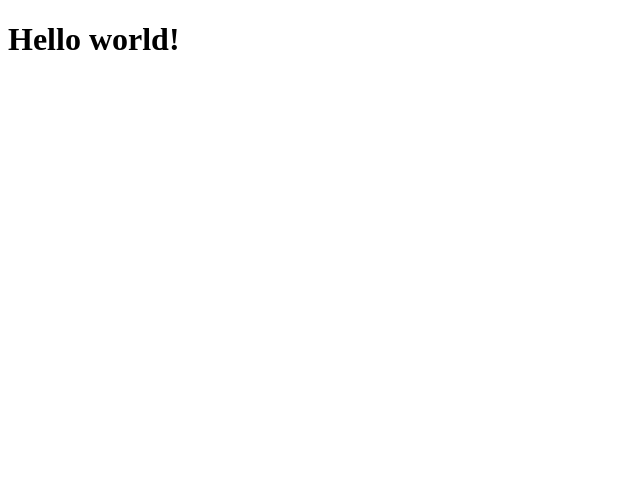
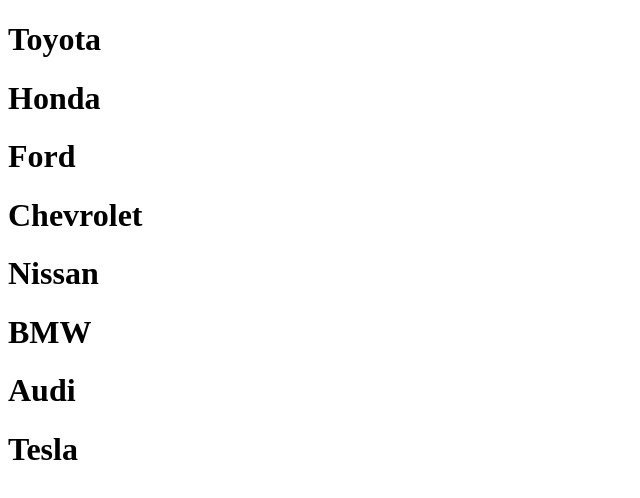
Before and after one commit to Haki-Malai/selectron, a React (Create React App) app: page / in a window 1280 px wide. Shown: the top 498 px of the page, without its empty margins (0-640 px from the left). Built offline with nearby package versions, Linux system fonts and the light colour scheme.

Commit message:
feat(App.tsx): add list of cars to App component header

```diff
--- a/src/App.tsx
+++ b/src/App.tsx
@@ -1,10 +1,21 @@
 import React from 'react';
 
 function App() {
+  const cars = [
+    {title: "Toyota", value: "toyota"},
+    {title: "Honda", value: "honda"},
+    {title: "Ford", value: "ford"},
+    {title: "Chevrolet", value: "chevrolet"},
+    {title: "Nissan", value: "nissan"},
+    {title: "BMW", value: "bmw"},
+    {title: "Audi", value: "audi"},
+    {title: "Tesla", value: "tesla"}
+  ];
+
   return (
     <div className="App">
       <header className="App-header">
-        <h1>Hello world!</h1>
+        {cars.map((car) => <h1>{car.title}</h1>)}
       </header>
     </div>
   );
```
